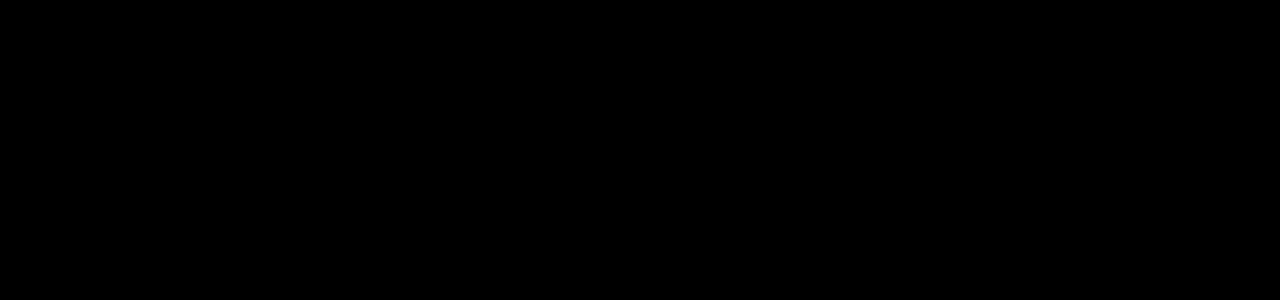
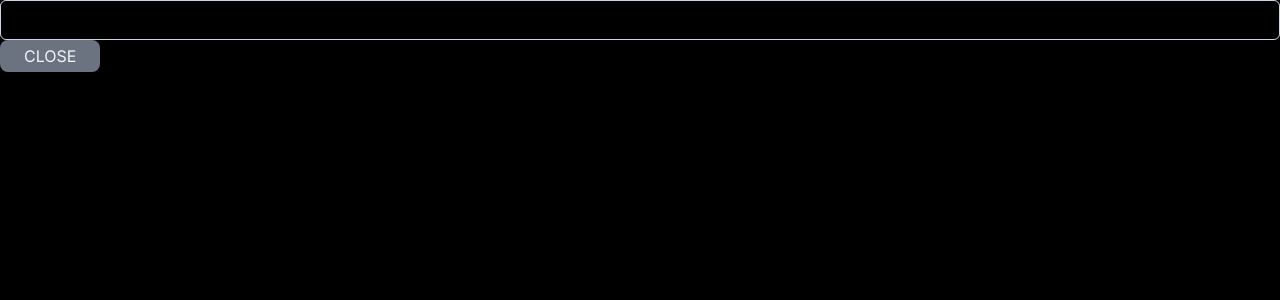
Before and after one commit to kusumachandu/redux-sample, a Next.js app: page / in a window 1280 px wide. Shown: the top 300 px of the page. Built offline with nearby package versions, Linux system fonts and the light colour scheme.

Commit message:
🚧working on the popup functionality bugs

```diff
--- a/src/app/page.tsx
+++ b/src/app/page.tsx
@@ -9,6 +9,12 @@
 export default function Home() {
   const [value, setValue] = useState<string>('');
   const [todo, setTodo] = useState<any | undefined>([]);
+  const [isOpen, setIsOpen] = useState(false);
+
+  function openPopup() {
+    setIsOpen(false);
+    console.log('hello')
+  }
 
   const handleInputChange = (value: string) => {
     setValue(value);
@@ -33,7 +39,7 @@
         </div>
       </section>
       <section className='flex justify-center'>
-        <Card />
+        <Card setIsOpen={setIsOpen} isOpen={isOpen} />
       </section>
     </>
     </MyContext.Provider>
--- a/src/components/Card.tsx
+++ b/src/components/Card.tsx
@@ -3,15 +3,18 @@
 import Button from './Button';
 import PopUp from './PopUp';
 
-interface CardProps {}
+interface CardProps {
+  setIsOpen: (value: any) => void;
+  isOpen: boolean;
+}
 
-const Card: FC<CardProps> = ({}) => {
+const Card: FC<CardProps> = ({ setIsOpen, isOpen}) => {
   const data = useContext(MyContext);
 
-  const [isOpen, setIsOpen] = useState(false);
+  console.log(data)
 
   function openPopup() {
-    setIsOpen(!isOpen);
+    setIsOpen(true);
     console.log('hello')
   }
 
@@ -33,7 +36,7 @@
     </div>
     <div className='absolute w-full h-full bg-black top-0'>
       {
-        isOpen && <PopUp setIsOpen={setIsOpen} isOpen={isOpen} />
+        <PopUp setIsOpen={setIsOpen} isOpen={isOpen} />
       }
     </div>
   </div>
--- a/src/components/PopUp.tsx
+++ b/src/components/PopUp.tsx
@@ -9,7 +9,7 @@
 
 const PopUp: FC<PopUpProps> = ({setIsOpen, isOpen}) => {
   function closePopUp() {
-    setIsOpen(!isOpen);
+    setIsOpen(false);
   }
   return <div className=''>
     <Input
```
